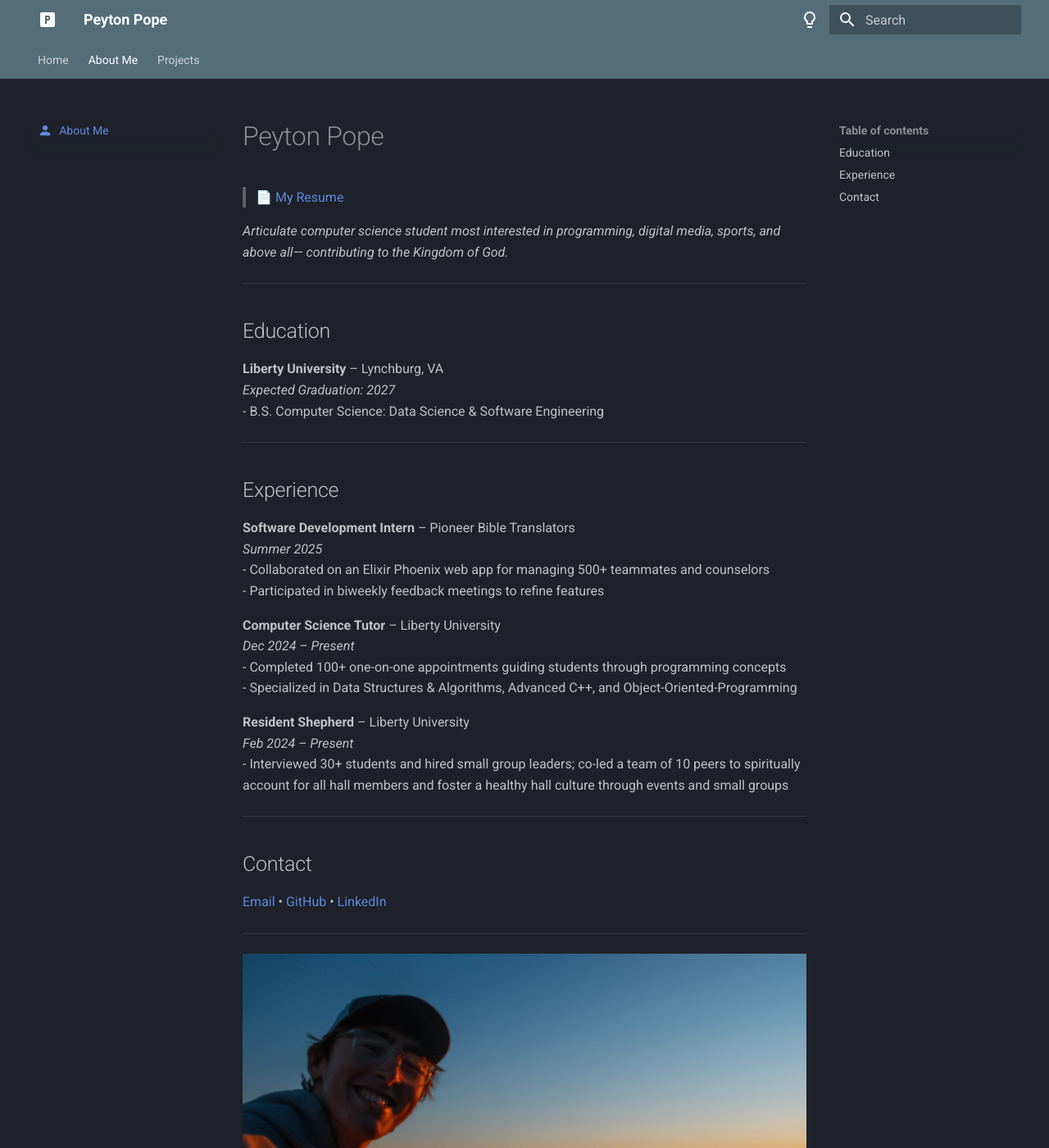
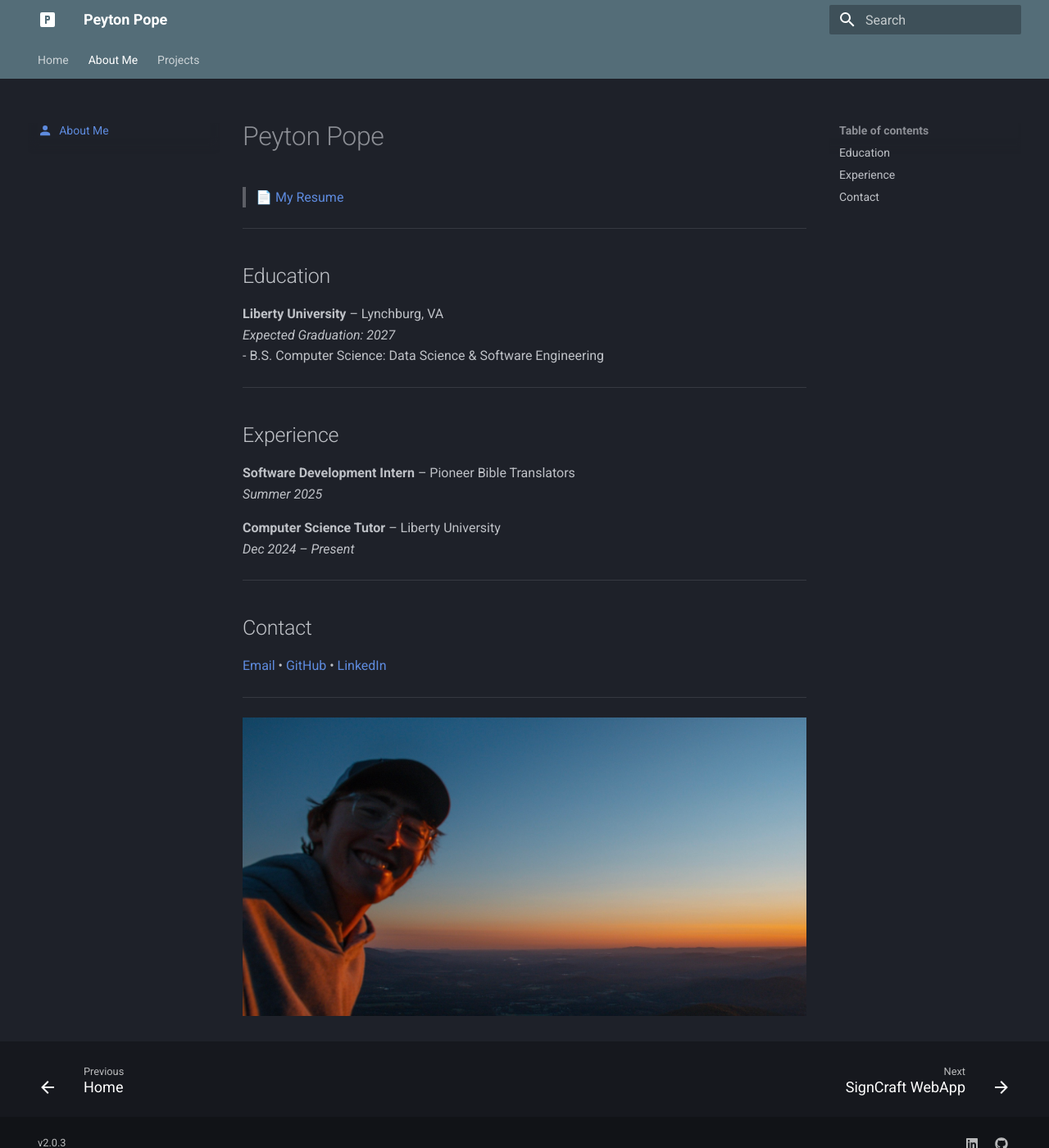
Before and after one commit to peytonjpope/peytonjpope.github.io, an MkDocs documentation site: the page built from docs/about.md, in a window 1280 px wide and 1400 px high. Shown: the whole window at 82% size. Built offline with MkDocs 1.6.1 and Material for MkDocs 9.7.7, drawn with Linux system fonts in a browser that asks for light colours.

```diff
--- a/docs/about.md
+++ b/docs/about.md
@@ -5,8 +5,6 @@ icon: material/account
 # Peyton Pope
 
 > [📄 My Resume](assets/resume.pdf)
-
-_Articulate computer science student most interested in programming, digital media, sports, and above all— contributing to the Kingdom of God._
 
 ---
 
@@ -23,18 +21,9 @@ _Articulate computer science student most interested in programming, digital med
 
 **Software Development Intern** – Pioneer Bible Translators
 *Summer 2025*
-- Collaborated on an Elixir Phoenix web app for managing 500+ teammates and counselors
-- Participated in biweekly feedback meetings to refine features
 
 **Computer Science Tutor** – Liberty University
 *Dec 2024 – Present*
-- Completed 100+ one-on-one appointments guiding students through programming concepts
-- Specialized in Data Structures & Algorithms, Advanced C++, and Object-Oriented-Programming
-
-**Resident Shepherd** – Liberty University
-*Feb 2024 – Present*
-- Interviewed 30+ students and hired small group leaders; co-led a team of 10 peers to spiritually account for all hall members and foster a healthy hall culture through events and small groups
-
 
 ---
 
--- a/mkdocs.yml
+++ b/mkdocs.yml
@@ -7,8 +7,7 @@ theme:
     text: Roboto
   icon:
     logo: material/alpha-p-box
-  favicon:
-    logo: material/alpha-p-box
+  favicon: assets/favicon.png
   features:
     - navigation.tabs
     - navigation.sections
@@ -23,28 +22,31 @@ theme:
     - navigation.footer
 
   palette:
-    # Dark Mode
-    - media: "(prefers-color-scheme: light)"
-      scheme: slate
-      toggle:
-        icon: material/lightbulb-outline
-        name: Dark mode
-      primary: blue grey
-      accent: deep purple
+    scheme: slate
+    primary: blue grey
+    accent: deep purple
+    # # Dark Mode
+    # - media: "(prefers-color-scheme: dark)"
+    #   scheme: slate
+    #   toggle:
+    #     icon: material/lightbulb-outline
+    #     name: Dark mode
+    #   primary: blue grey
+    #   accent: deep purple
 
     # Light Mode
-    - media: "(prefers-color-scheme: light)"
-      scheme: default
-      toggle:
-        icon: material/lightbulb
-        name: Light mode
-      primary: blue grey
-      accent: deep purple
+    # - media: "(prefers-color-scheme: light)"
+    #   scheme: default
+    #   toggle:
+    #     icon: material/lightbulb
+    #     name: Light mode
+    #   primary: blue grey
+    #   accent: deep purple
 extra:
   generator: false
   social:
     - icon: fontawesome/brands/linkedin
-      link: https://www.linkedin.com/in/peyton-pope-75202b24a/
+      link: https://www.linkedin.com/in/peyton-pope/
     - icon: fontawesome/brands/github
       link: https://github.com/peytonjpope
 
```
Also changed, not shown: docs/projects/myblocker.md (+1 -1 lines), docs/assets/alpha-p-box.svg (added), docs/assets/favicon.png (added), docs/assets/pmdb-ss.jpg, docs/assets/pmdb-ss1.jpg (added), site/index.html, site/overrides/home.html, site/projects/cfpbracket/index.html, site/search/search_index.json, site/sitemap.xml, 1 other file.
